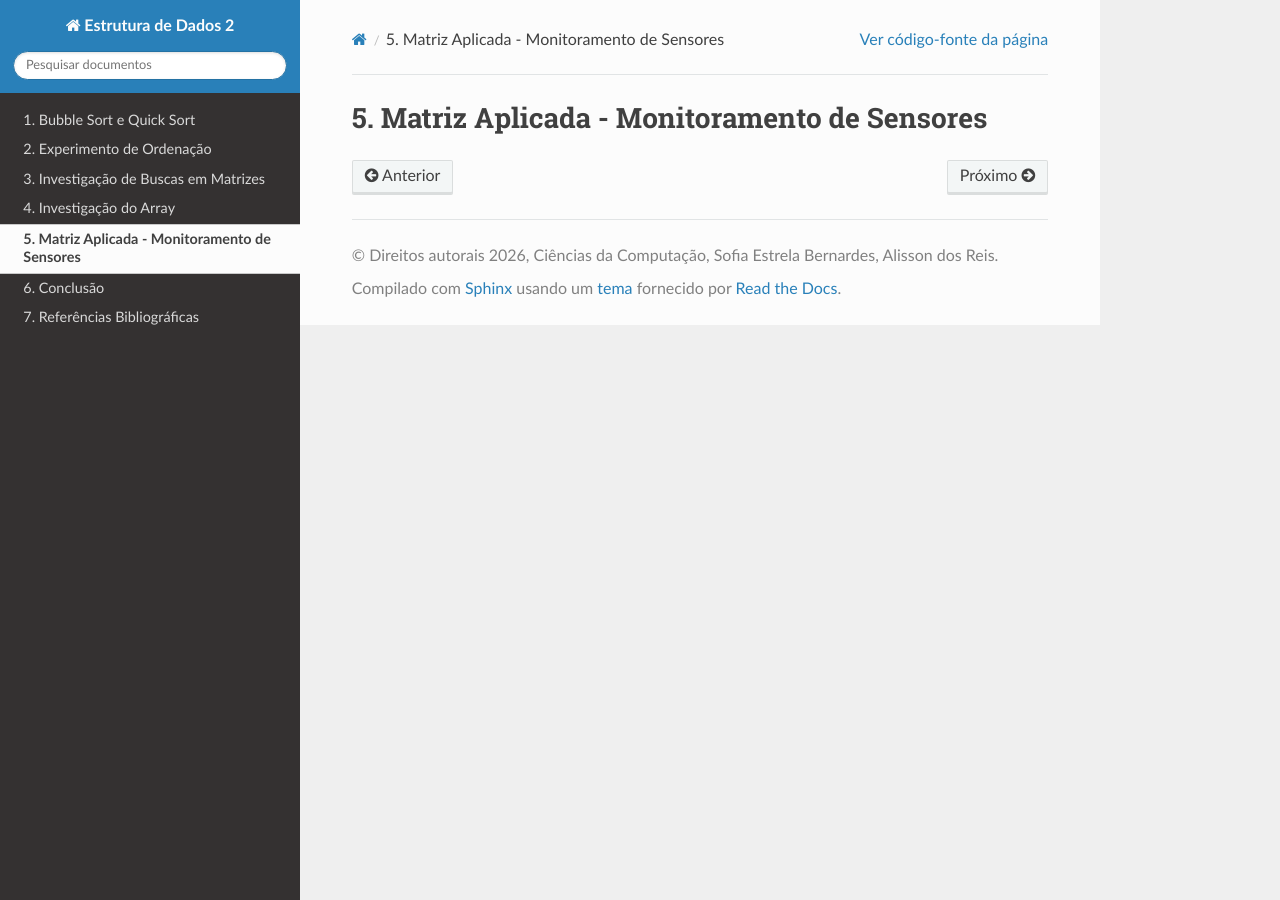
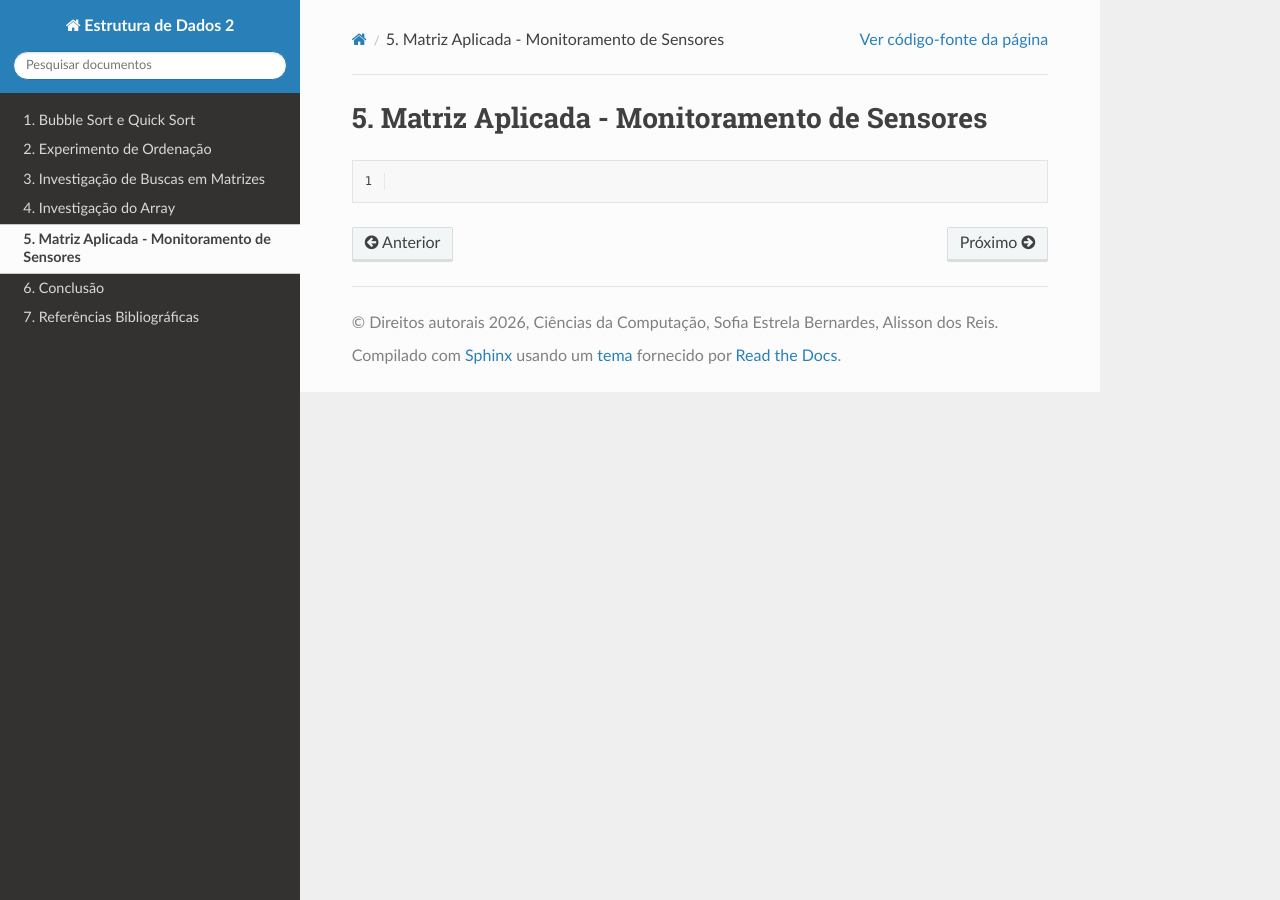
Before and after one commit to sofiaestrelab/Estrutura_de_Dados_2, a Sphinx documentation site: the page built from docs/source/parte5/index.rst, in a window 1280 px wide. Built offline with Sphinx 7.4.7 and the Read the Docs theme 3.1.0, drawn with Linux system fonts in a browser that asks for light colours.

Commit message:
Fix formatting in index.rst for sensor monitoring

```diff
--- a/docs/source/parte5/index.rst
+++ b/docs/source/parte5/index.rst
@@ -1,2 +1,5 @@
 Matriz Aplicada - Monitoramento de Sensores
 ============================================
+
+.. code-block:: python
+   :linenos:
```
